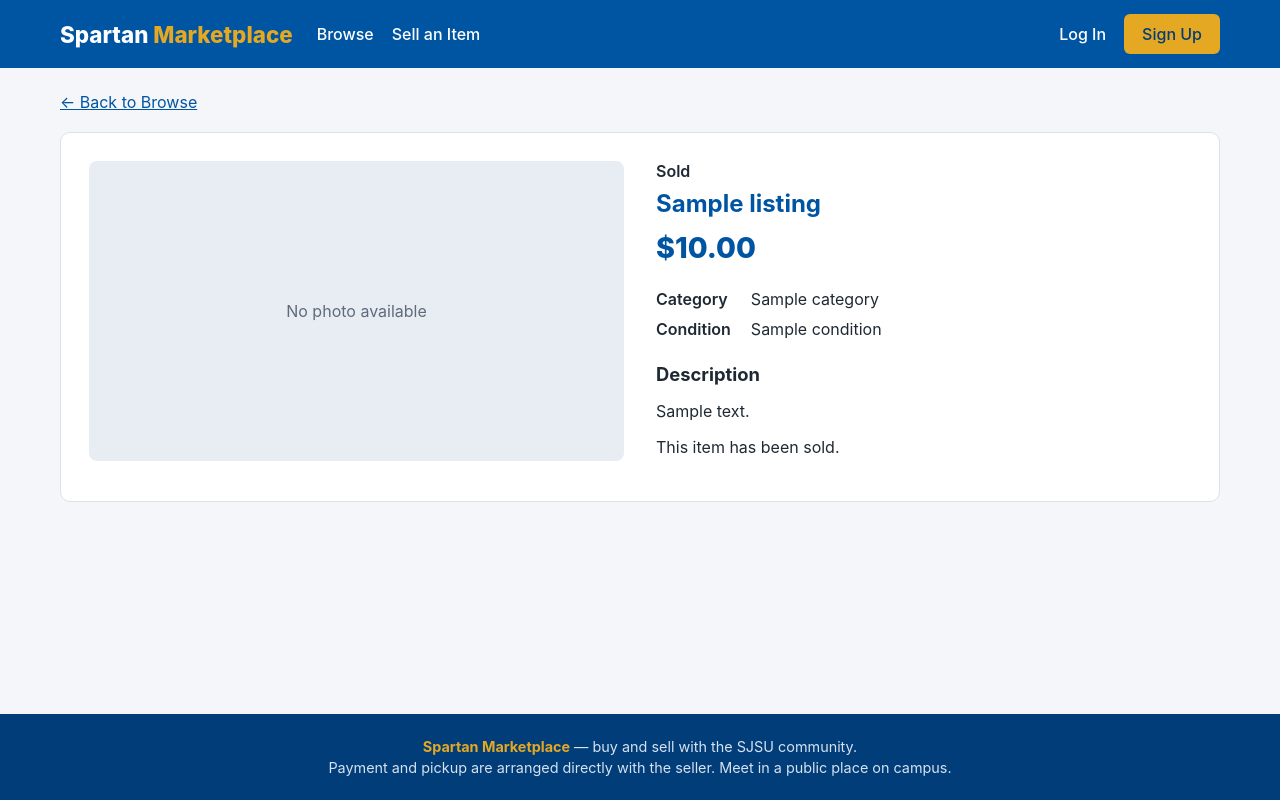
After one commit to shakshiHub/CS-122-Proj, a Flask app: template templates/listing_detail.html in a window 1280 px wide. The commit adds this page. Run offline with Flask 3, Linux system fonts and the light colour scheme; the template is opened without the code that fills it: most values are stand-ins (such as "Sample title", 1, 10 or a date in 2020).

Commit message:
add listing details page

```diff
--- a/app.py
+++ b/app.py
@@ -1,5 +1,5 @@
 import sqlite3
-from flask import Flask, render_template, request
+from flask import Flask, render_template, request, abort
 
 app = Flask(__name__)
 
@@ -78,6 +78,22 @@ def browse():
         filters=request.args,
     )
 
+@app.route("/listing/<int:listing_id>")
+def listing_detail(listing_id):
+    conn = get_db()
+
+    try:
+        listing = conn.execute(
+            "SELECT * FROM listings WHERE id = ?",
+            (listing_id,),
+        ).fetchone()
+    finally:
+        conn.close()
+
+    if listing is None:
+        abort(404)
+
+    return render_template("listing_detail.html", listing=listing)
 
 if __name__ == "__main__":
     app.run(debug=True, port=5001)
--- a/static/style.css
+++ b/static/style.css
@@ -208,3 +208,100 @@ a { color: var(--blue); }
   .search-bar { flex-direction: column; }
   .hero h1 { font-size: 1.4rem; }
 }
+
+/* Listing details */
+.back-link {
+  display: inline-block;
+  margin-bottom: 20px;
+}
+
+.listing-detail {
+  display: grid;
+  grid-template-columns: minmax(0, 1fr) minmax(0, 1fr);
+  gap: 32px;
+  padding: 28px;
+  background: white;
+  border: 1px solid var(--gray-border);
+  border-radius: 10px;
+}
+
+.detail-image img {
+  display: block;
+  width: 100%;
+  max-height: 480px;
+  object-fit: contain;
+  border-radius: 8px;
+}
+
+.detail-no-photo {
+  display: flex;
+  align-items: center;
+  justify-content: center;
+  min-height: 300px;
+  background: #E8EDF3;
+  color: var(--text-light);
+  border-radius: 8px;
+}
+
+.detail-info {
+  overflow-wrap: anywhere;
+}
+
+.detail-info h1 {
+  margin: 8px 0;
+  color: var(--blue);
+}
+
+.availability {
+  margin: 0;
+  font-weight: 600;
+}
+
+.detail-price {
+  margin: 12px 0 24px;
+  color: var(--blue);
+  font-size: 1.8rem;
+  font-weight: 800;
+}
+
+.detail-facts {
+  display: grid;
+  grid-template-columns: auto minmax(0, 1fr);
+  gap: 10px 20px;
+}
+
+.detail-facts dt {
+  font-weight: 600;
+}
+
+.detail-facts dd {
+  margin: 0;
+}
+
+.detail-info h2 {
+  margin-top: 24px;
+  font-size: 1.15rem;
+}
+
+.detail-description,
+.contact-value {
+  white-space: pre-wrap;
+}
+
+.seller-contact {
+  margin-top: 24px;
+  padding: 18px;
+  background: var(--gray-bg);
+  border-radius: 8px;
+}
+
+.seller-contact h2 {
+  margin-top: 0;
+}
+
+@media (max-width: 760px) {
+  .listing-detail {
+    grid-template-columns: 1fr;
+    padding: 18px;
+  }
+}
--- /dev/null
+++ b/templates/listing_detail.html
@@ -0,0 +1,52 @@
+{% extends "base.html" %}
+
+{% block title %}{{ listing.title }} | Spartan Marketplace{% endblock %}
+
+{% block content %}
+<a href="{{ url_for('browse') }}" class="back-link">
+  &larr; Back to Browse
+</a>
+
+<article class="listing-detail">
+  <div class="detail-image">
+    {% if listing.photo %}
+      <img
+        src="{{ url_for('static', filename='uploads/' ~ listing.photo) }}"
+        alt="{{ listing.title }}"
+      >
+    {% else %}
+      <div class="detail-no-photo">No photo available</div>
+    {% endif %}
+  </div>
+
+  <div class="detail-info">
+    <p class="availability">
+      {{ "Available" if listing.is_available else "Sold" }}
+    </p>
+
+    <h1>{{ listing.title }}</h1>
+    <p class="detail-price">${{ "%.2f"|format(listing.price) }}</p>
+
+    <dl class="detail-facts">
+      <dt>Category</dt>
+      <dd>{{ listing.category }}</dd>
+
+      <dt>Condition</dt>
+      <dd>{{ listing.condition or "Not specified" }}</dd>
+    </dl>
+
+    <h2>Description</h2>
+    <p class="detail-description">{{ listing.description or "No description provided." }}</p>
+
+    {% if listing.is_available %}
+      <section class="seller-contact">
+        <h2>Contact the seller</h2>
+        <p class="contact-value">{{ listing.contact_info }}</p>
+        <p>Contact the seller directly to arrange payment and pickup.</p>
+      </section>
+    {% else %}
+      <p>This item has been sold.</p>
+    {% endif %}
+  </div>
+</article>
+{% endblock %}
```
